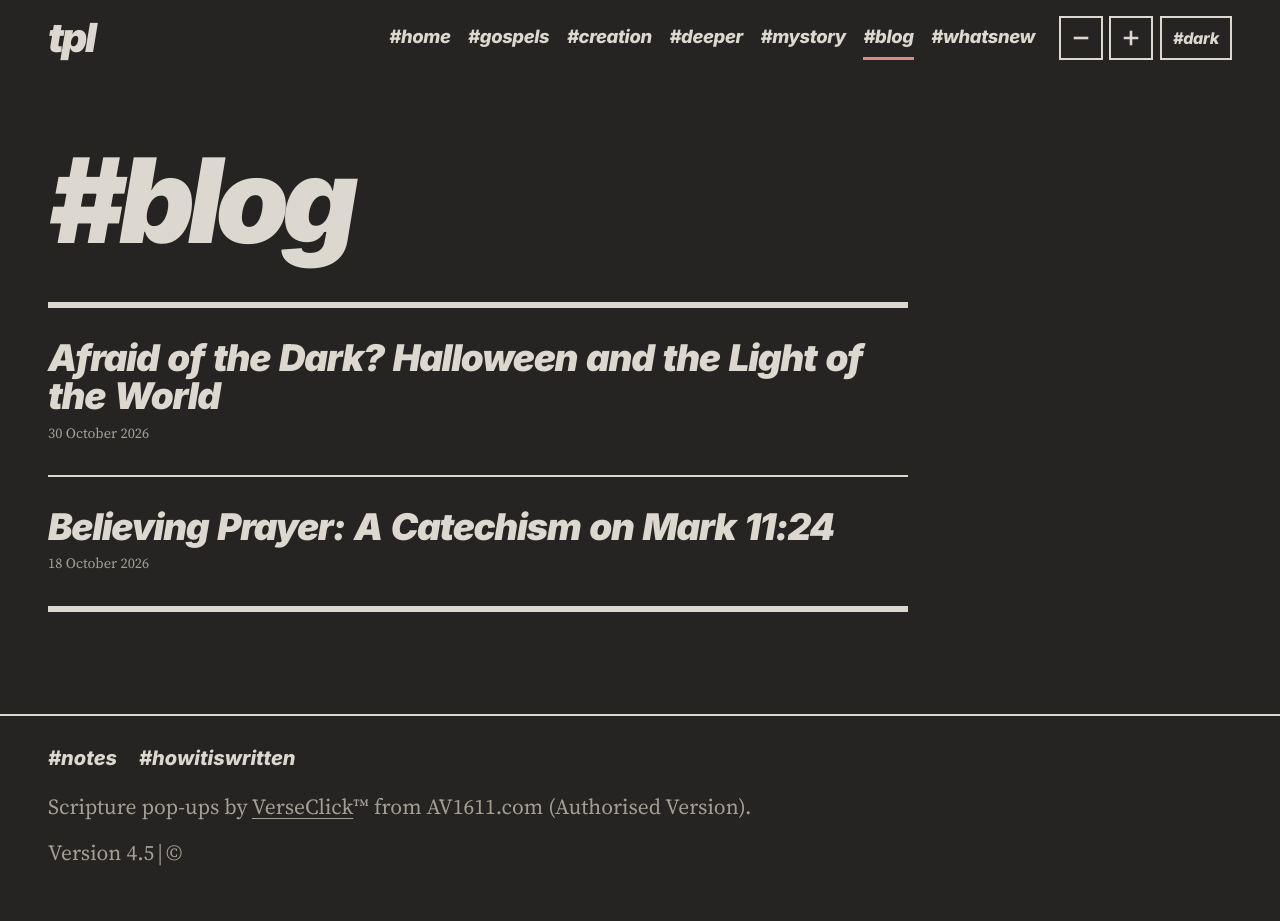
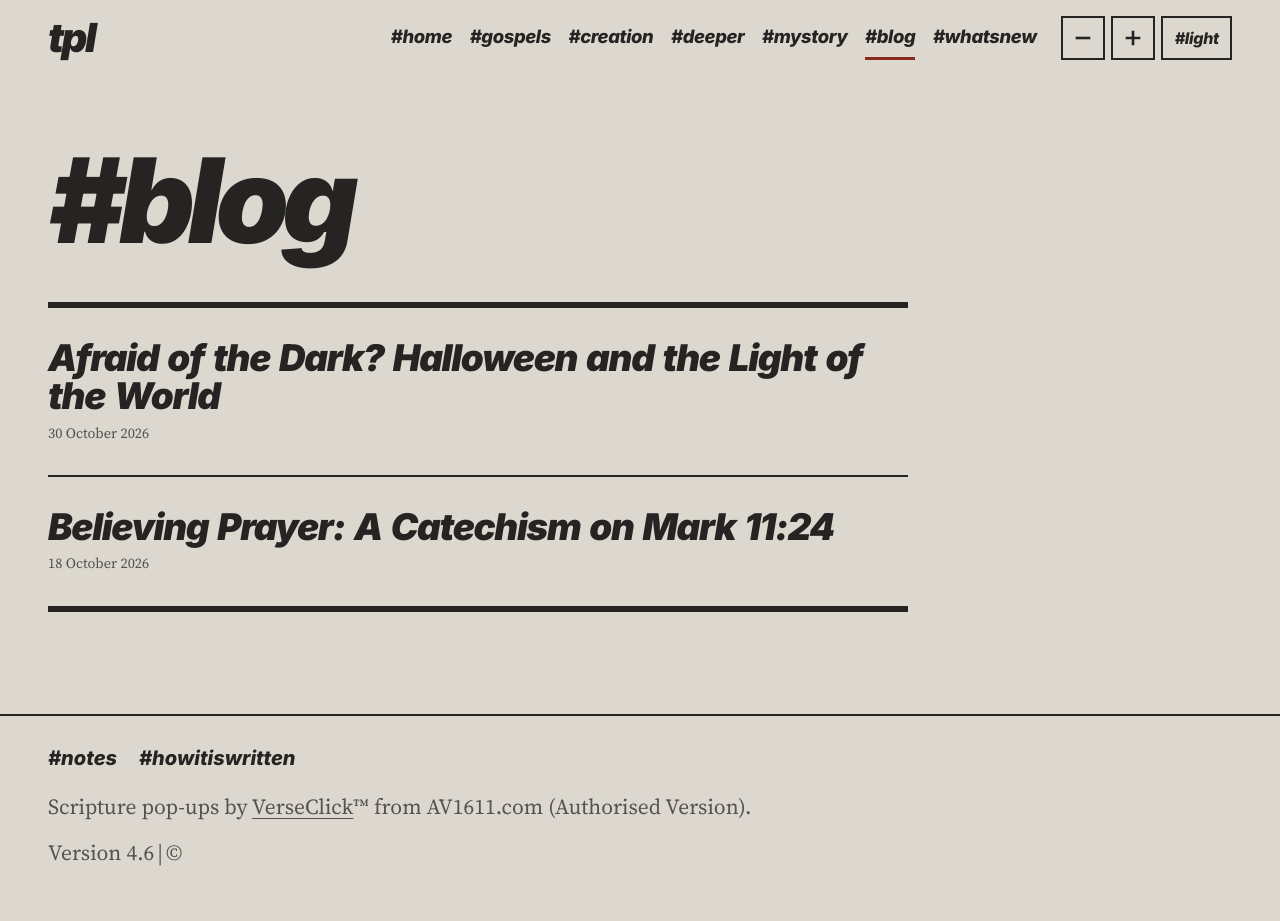
Before and after one commit to ForestWalkUK/truthpeaceandlove, a Jekyll site: the page built from blog.md, in a window 1280 px wide. Built offline with Jekyll 4.4.1, drawn with Linux system fonts in a browser that asks for light colours.

Commit message:
Make light colours the default (v4.6)
New visitors now see the light colours first on all devices. The theme button still switches and remembers the reader's choice; a stored dark choice is kept. CLAUDE.md and CHANGELOG updated.

Co-Authored-By: Claude Opus 5.5 <noreply@anthropic.com>

```diff
--- a/_config.yml
+++ b/_config.yml
@@ -3,7 +3,7 @@ lang: en-GB
 url: "https://forestwalkuk.github.io"
 baseurl: "/truthpeaceandlove"
 markdown: kramdown
-site_version: "4.5"
+site_version: "4.6"
 strapline: Found in Jesus Christ
 exclude:
   - README.md
--- a/_layouts/default.html
+++ b/_layouts/default.html
@@ -1,11 +1,11 @@
 <!DOCTYPE html>
-<html lang="en-GB">
+<html lang="en-GB" data-theme="light">
 <head>
 <meta charset="utf-8">
 <meta name="viewport" content="width=device-width, initial-scale=1, viewport-fit=cover">
 <title>{% if page.title and page.url != "/" %}{{ page.title }} | {% endif %}{{ site.title }}</title>
 {% if page.deck %}<meta name="description" content="{{ page.deck | strip_html | escape }}">{% endif %}
-<script>try{var t=localStorage.getItem("tpl-theme");if(t==="light"||t==="soft")document.documentElement.setAttribute("data-theme","light");var z=parseFloat(localStorage.getItem("tpl-textsize"));if([.7,.8,.9,1.15,1.3].indexOf(z)>=0)document.documentElement.style.setProperty("--text-scale",z)}catch(e){}</script>
+<script>try{var t=localStorage.getItem("tpl-theme");if(t==="dark")document.documentElement.removeAttribute("data-theme");var z=parseFloat(localStorage.getItem("tpl-textsize"));if([.7,.8,.9,1.15,1.3].indexOf(z)>=0)document.documentElement.style.setProperty("--text-scale",z)}catch(e){}</script>
 <link rel="preload" href="{{ '/assets/fonts/SourceSerif4-Regular.woff2' | relative_url }}" as="font" type="font/woff2" crossorigin>
 <link rel="preload" href="{{ '/assets/fonts/Inter-900-Italic.woff2' | relative_url }}" as="font" type="font/woff2" crossorigin>
 <link rel="stylesheet" href="{{ '/assets/css/style.css' | relative_url }}?v={{ site.site_version }}">
@@ -48,7 +48,7 @@
 <p class="version">Version {{ site.site_version }}&thinsp;|&thinsp;<a class="copyright-link" href="{{ '/copyright/' | relative_url }}" aria-label="Copyright" title="Copyright">&copy;</a></p>
 </footer>
 <script>
-/* Colours: dark (default) and light. Each tap switches; the choice is remembered on this device.
+/* Colours: light (default since v4.6) and dark. Each tap switches; the choice is remembered on this device.
    A reader who chose the old "soft" (v2.1 to v2.4) is shown light, which is the same colours. */
 (function(){var b=document.getElementById("theme-toggle");if(!b)return;var r=document.documentElement,n=document.getElementById("theme-name");
 function cur(){return r.getAttribute("data-theme")==="light"?"light":"dark"}
```
Also changed, not shown: CLAUDE.md (+1 -1 lines), CHANGELOG.txt.
